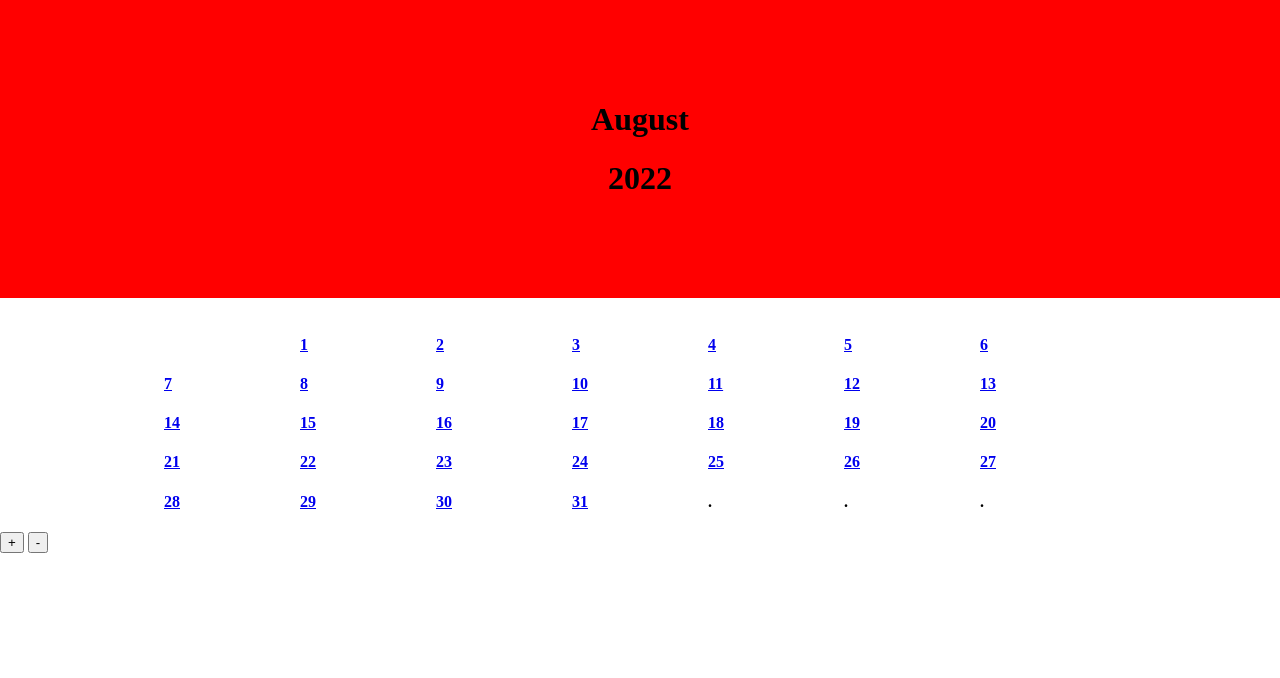
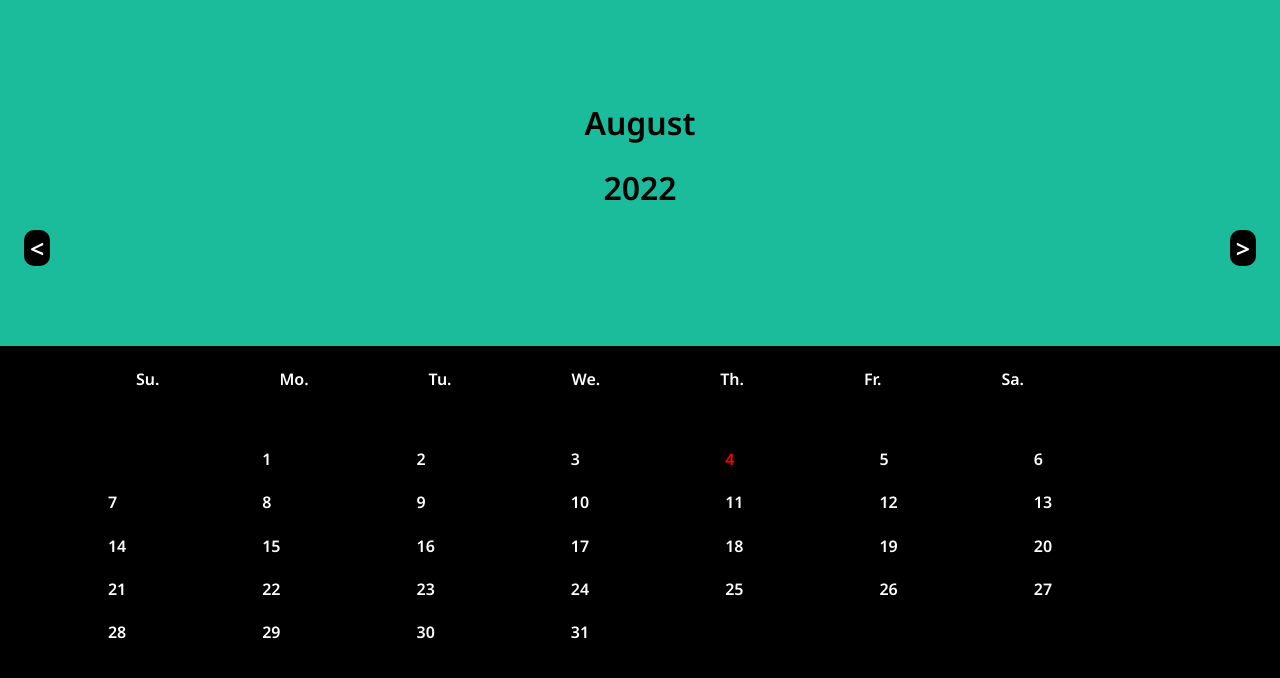
Before and after one commit to Js-cook/Planner-App, a Django app: page / in a window 1280 px wide. Shown: the top 678 px of the page. Run offline with Django 3.2, Linux system fonts and the light colour scheme.

Commit message:
ADD - Lots of UI changes and updates

```diff
--- a/frontend/static/frontend/styles.css
+++ b/frontend/static/frontend/styles.css
@@ -1,3 +1,7 @@
+* {
+  font-family: 'Noto Sans', sans-serif;
+}
+
 #month-holder {
   text-align: center;
 }
@@ -6,14 +10,36 @@
   text-align: center;
 }
 
+#increment {
+  float: right;
+  background-color: black;
+  color: white;
+  border-radius: 10px;
+  border: none;
+  font-size: 25px;
+  margin-right: 1.5rem;
+  cursor: pointer;
+}
+
+#decrement {
+  border: none;
+  font-size: 25px;
+  margin-left: 1.5rem;
+  background-color: black;
+  color: white;
+  border-radius: 10px;
+  cursor: pointer;
+}
+
 body {
   margin: 0;
+  background-color: black;
 }
 
 #month-header {
   padding-top: 5rem;
   padding-bottom: 5rem;
-  background-color: red;
+  background-color: #1bbc9b;
 }
 
 #calendar {
@@ -23,12 +49,35 @@ body {
   justify-content: center;
 }
 
-/* .date {
-  margin-right: 1.5rem;
-} */
+.date a{
+  text-decoration: none;
+  color: white;
+  padding: 0.5rem;
+/*   width: 10px;
+  height: 10px;
+  margin-bottom: 1rem;
+  background-color: white; */
+}
+
+#red a{
+  text-decoration: none;
+  padding: 0.5rem;
+  color: red;
+}
 
 .day-col {
   display: inline-block;
   margin-right: 7.5rem;
+}
+
+#date-labels {
+  display: flex;
+  justify-content: center;
+/*   margin-right: 7.5rem; */
+}
+
+.lab {
+  color: white;
+  margin-right: 7.5rem;
 
 }
--- a/frontend/templates/base.html
+++ b/frontend/templates/base.html
@@ -3,6 +3,9 @@
 <html>
   <head>
     <link rel="stylesheet" href="{% static 'frontend/styles.css' %}">
+    <link rel="preconnect" href="https://fonts.googleapis.com">
+    <link rel="preconnect" href="https://fonts.gstatic.com" crossorigin>
+    <link href="https://fonts.googleapis.com/css2?family=Noto+Sans:wght@600&display=swap" rel="stylesheet">
     <meta charset="utf-8">
     <title>{% block title %}{% endblock %}</title>
   </head>
--- a/frontend/templates/frontend/index.html
+++ b/frontend/templates/frontend/index.html
@@ -6,6 +6,17 @@
 <div id="month-header">
   <h1 id="month-holder"></h1>
   <h1 id="year-holder"></h1>
+  <button onclick="decrementMonth()" id="decrement">&#60 </button>
+  <button onclick="incrementMonth()" id="increment" style="float: right;">></button>
+</div>
+<div id="date-labels">
+  <h4 class="lab">Su.</h4>
+  <h4 class="lab">Mo.</h4>
+  <h4 class="lab">Tu.</h4>
+  <h4 class="lab">We.</h4>
+  <h4 class="lab">Th.</h4>
+  <h4 class="lab">Fr.</h4>
+  <h4 class="lab">Sa.</h4>
 </div>
 <div id="calendar">
   <div id="sun" class="day-col">
@@ -30,8 +41,6 @@
 
   </div>
 </div>
-<button onclick="incrementMonth()">+</button>
-<button onclick="decrementMonth()">-</button>
 <script type="text/javascript">
   const calendar = document.getElementById("calendar")
   const holder = document.getElementById("month-holder")
@@ -80,10 +89,16 @@
     for(let c= new Date(date.getFullYear(), date.getMonth(), 1); c<new Date(date.getFullYear(), date.getMonth() + 1, 1); c.setDate(c.getDate() + 1))
     {
       let day = new Date(c).getDay()
-
-      document.getElementById(days[day]).innerHTML += `
-      <h4 class="date"><a href="#">${new Date(c).getDate()}</a></h4>
-      `
+      if (new Date(c).getDate() != new Date().getDate() || new Date(c).getMonth() != new Date().getMonth() || new Date(c).getFullYear() != new Date().getFullYear()) {
+        document.getElementById(days[day]).innerHTML += `
+        <h4 class="date"><a href="#">${new Date(c).getDate()}</a></h4>
+        `
+      }
+      else {
+        document.getElementById(days[day]).innerHTML += `
+        <h4 id="red"><a href="#">${new Date(c).getDate()}</a></h4>
+        `
+      }
     }
     const firstDay = new Date(date.getFullYear(), date.getMonth(), 1)
     const ld = new Date(date.getFullYear(), date.getMonth()+1,1)
```
